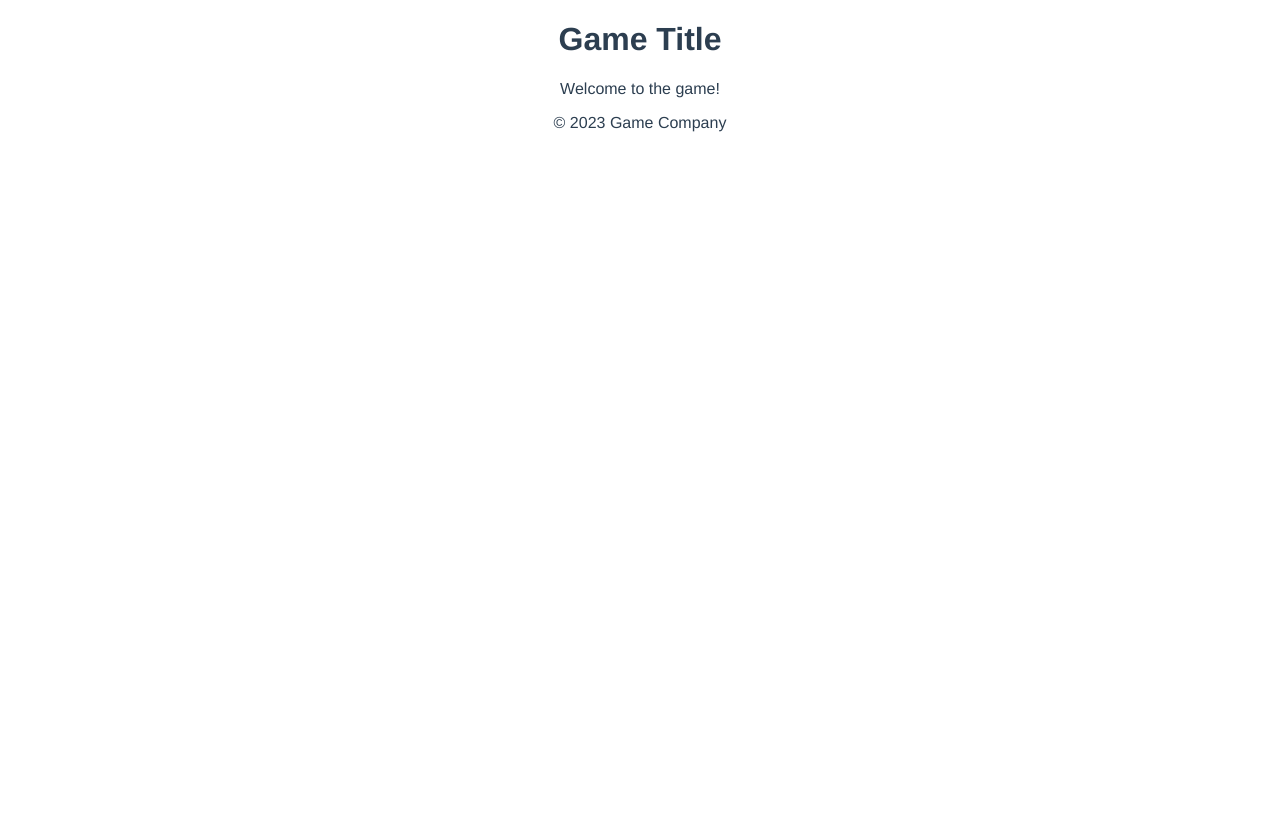
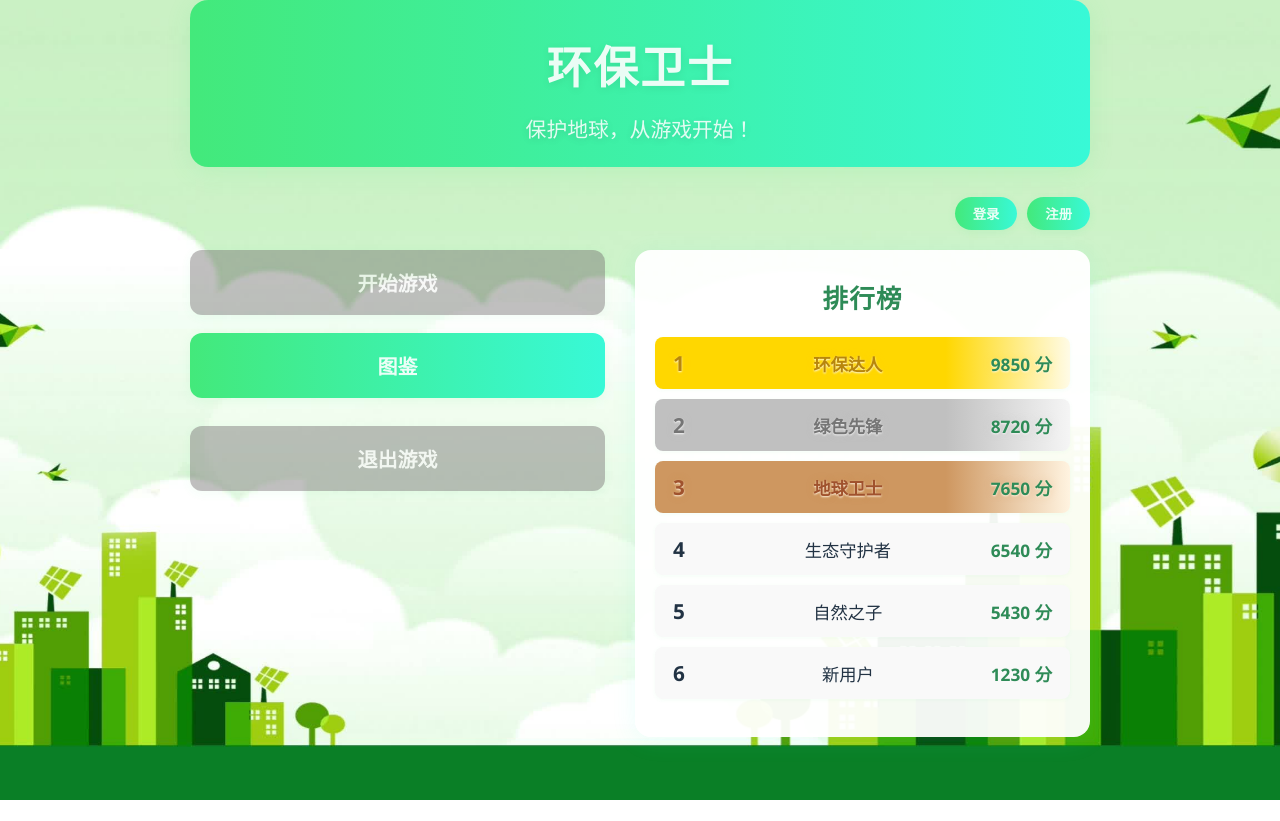
Before and after one commit to zhMai888/Bin-It-Right, a Vue app: page /#/ in a window 1280 px wide. After the commit the page ends 800 px from the top, so only its background shows below. Built offline with nearby package versions, Linux system fonts and the light colour scheme.

Commit message:
start页面更新

```diff
--- a/src/components/start.vue
+++ b/src/components/start.vue
@@ -23,10 +23,16 @@
       <div class="game-controls">
         <button
           class="start-btn"
-          @click="startGame"
+          @click="goToGame"
           :disabled="!currentUser"
         >
-          {{ gameStarted ? '继续游戏' : '开始游戏' }}
+          开始游戏
+        </button>
+        <button
+          class="pokedex-btn"
+          @click="goToPokedex"
+        >
+          图鉴
         </button>
         <button
           class="exit-btn"
@@ -155,15 +161,18 @@ export default {
     }
   },
   methods: {
-    startGame() {
+    goToGame() {
       if (!this.currentUser) {
         alert('请先登录再开始游戏');
         this.showLogin = true;
         return;
       }
-      this.gameStarted = true;
-      // 这里可以添加游戏开始的逻辑，比如路由跳转到游戏页面
-      console.log('游戏开始');
+      // 跳转到游戏界面
+      this.$router.push({ name: 'Game' });
+    },
+    goToPokedex() {
+      // 跳转到图鉴界面
+      this.$router.push({ name: 'Pokedex' });
     },
     exitGame() {
       this.gameStarted = false;
@@ -226,14 +235,15 @@ export default {
 <style scoped>
 .eco-game-home {
   font-family: 'Segoe UI', 'Arial', sans-serif;
-  max-width: 1000px;
+  width: 900px;
+  min-height: 650px;
+  max-width: 900px;
   margin: 0 auto;
-  padding: 20px;
-  color: #222; /* 主字体颜色加深 */
-  background: linear-gradient(135deg, #e0f7fa 0%, #f0f8ff 100%);
-  min-height: 100vh;
-  box-shadow: 0 8px 32px 0 rgba(31, 38, 135, 0.15);
-  border-radius: 18px;
+  padding: 0;
+  color: #222;
+  /* 背景全屏显示且固定，组件居中，背景不随内容缩放 */
+  position: relative;
+  z-index: 1;
 }
 
 .header {
@@ -332,6 +342,25 @@ export default {
 
 .exit-btn:not(:disabled):hover {
   background: linear-gradient(90deg, #f09819 0%, #ff5858 100%);
+}
+
+.pokedex-btn {
+  padding: 18px 0;
+  font-size: 1.25em;
+  border: none;
+  border-radius: 12px;
+  cursor: pointer;
+  font-weight: bold;
+  box-shadow: 0 2px 12px rgba(67, 233, 123, 0.10);
+  transition: all 0.3s;
+  background: linear-gradient(90deg, #4facfe 0%, #00f2fe 100%);
+  color: #ffffffe5;
+  margin-bottom: 10px;
+}
+
+.pokedex-btn:hover {
+  background: linear-gradient(90deg, #00f2fe 0%, #4facfe 100%);
+  transform: scale(1.06);
 }
 
 .leaderboard {
@@ -516,3 +545,15 @@ form button:hover {
   }
 }
 </style>
+<style>
+body, html, #app {
+  width: 100vw;
+  height: 100vh;
+  margin: 0;
+  padding: 0;
+  /* 背景图全屏显示且固定 */
+  background: url('/src/assets/background/1000.jpg') no-repeat center center fixed;
+  background-size: cover;
+  overflow: hidden;
+}
+</style>
--- a/src/router/index.js
+++ b/src/router/index.js
@@ -1,6 +1,6 @@
 import Vue, { KeepAlive } from 'vue'
 import VueRouter from 'vue-router'
-import login from '../views/login.vue'
+import login from '../components/start.vue'
 import game from '../views/game.vue'
 
 Vue.use(VueRouter)
--- a/src/views/login.vue
+++ /dev/null
@@ -1,19 +0,0 @@
-<template>
-    <div>
-        <div class="game-container">
-            <div class="game-header">
-                <h1>Game Title</h1>
-            </div>
-            <div class="game-content">
-                <!-- Game content goes here -->
-                <p>Welcome to the game!</p>
-            </div>
-            <div class="game-footer">
-                <p>&copy; 2023 Game Company</p>
-            </div>
-        </div>
-    </div>
-</template>
-<style>
-</style>
-<script></script>
```
Also changed, not shown: src/assets/background/1000.jpg (added).
